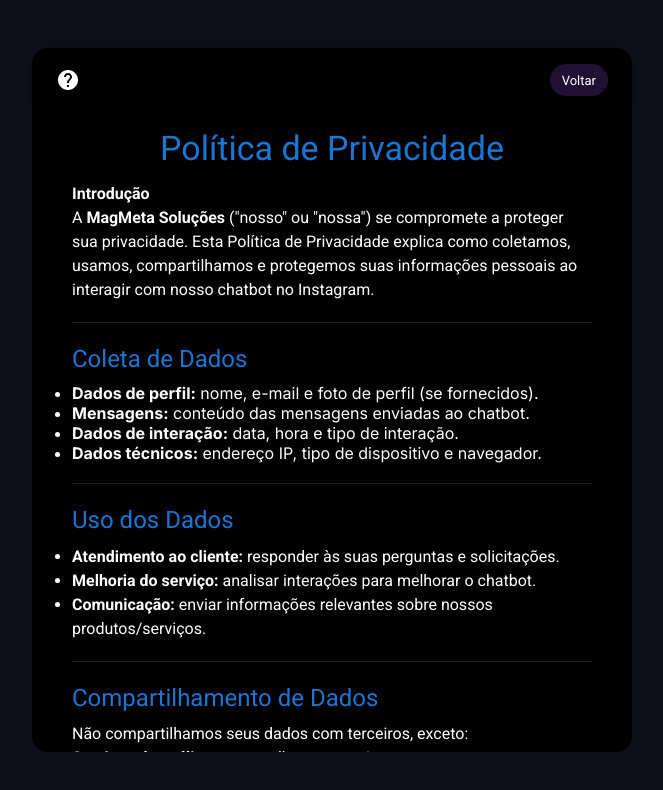
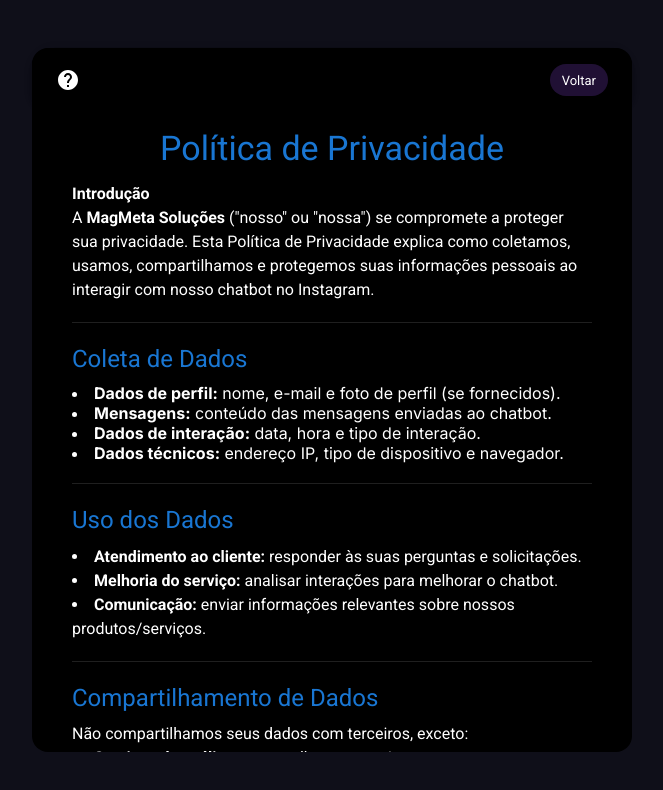
Before and after one commit to mmlabb/mm-leads, a Next.js app: page /info/politica-privacidade in a window 1280 px wide. Shown: the top 790 px of the page, without its empty margins (308-971 px from the left). Built offline with nearby package versions, Linux system fonts and the light colour scheme; what @mui/material-nextjs would draw is missing.

Commit message:
chore: Ajuste de ul politicas

```diff
--- a/src/app/info/politica-privacidade/page.js
+++ b/src/app/info/politica-privacidade/page.js
@@ -1,5 +1,5 @@
 import React from "react";
-import { Container, Typography, Box, Divider } from "@mui/material";
+import { Container, Typography, Box, Divider, Link } from "@mui/material";
 
 const PrivacyPolicy = () => {
   return (
@@ -29,7 +29,6 @@ const PrivacyPolicy = () => {
           Coleta de Dados
         </Typography>
 
-        <ul>
         <li>
           <strong>Dados de perfil:</strong> nome, e-mail e foto de perfil (se
           fornecidos).
@@ -45,7 +44,6 @@ const PrivacyPolicy = () => {
           <strong>Dados técnicos:</strong> endereço IP, tipo de dispositivo e
           navegador.
         </li>
-        </ul>
 
         <Divider style={{ margin: "20px 0" }} />
 
@@ -53,10 +51,9 @@ const PrivacyPolicy = () => {
           Uso dos Dados
         </Typography>
         <Typography variant="body1" paragraph>
-          <ul>
           <li>
-              <strong>Atendimento ao cliente:</strong> responder às suas
-              perguntas e solicitações.
+            <strong>Atendimento ao cliente:</strong> responder às suas perguntas
+            e solicitações.
           </li>
           <li>
             <strong>Melhoria do serviço:</strong> analisar interações para
@@ -66,7 +63,6 @@ const PrivacyPolicy = () => {
             <strong>Comunicação:</strong> enviar informações relevantes sobre
             nossos produtos/serviços.
           </li>
-          </ul>
         </Typography>
 
         <Divider style={{ margin: "20px 0" }} />
@@ -76,7 +72,6 @@ const PrivacyPolicy = () => {
         </Typography>
         <Typography variant="body1" paragraph>
           Não compartilhamos seus dados com terceiros, exceto:
-          <ul>
           <li>
             <strong>Serviços de análise:</strong> para melhorar o serviço.
           </li>
@@ -87,7 +82,6 @@ const PrivacyPolicy = () => {
           <li>
             <strong>Autoridades:</strong> se exigido por lei.
           </li>
-          </ul>
         </Typography>
 
         <Divider style={{ margin: "20px 0" }} />
@@ -97,12 +91,10 @@ const PrivacyPolicy = () => {
         </Typography>
         <Typography variant="body1" paragraph>
           Você tem direito a:
-          <ul>
           <li>Acessar seus dados.</li>
           <li>Corrigir dados inexatos.</li>
           <li>Excluir seus dados.</li>
           <li>Reclamar junto às autoridades competentes.</li>
-          </ul>
         </Typography>
 
         <Divider style={{ margin: "20px 0" }} />
@@ -112,11 +104,9 @@ const PrivacyPolicy = () => {
         </Typography>
         <Typography variant="body1" paragraph>
           Adotamos medidas de segurança para proteger seus dados, incluindo:
-          <ul>
           <li>Criptografia.</li>
           <li>Firewalls.</li>
           <li>Controles de acesso.</li>
-          </ul>
         </Typography>
 
         <Divider style={{ margin: "20px 0" }} />
@@ -136,13 +126,14 @@ const PrivacyPolicy = () => {
         </Typography>
         <Typography variant="body1" paragraph>
           Para questões ou solicitações, entre em contato por mensagem direta no
-          Instagram ou envie um e-mail para <strong>[seu e-mail]</strong>.
+          Instagram ou envie um e-mail para{" "}
+          <Link href="mailto:seuemail@example.com">contato@magmeta.br</Link>.
         </Typography>
 
         <Divider style={{ margin: "20px 0" }} />
 
         <Typography variant="body2" align="center" style={{ color: "#555" }}>
-          Data de atualização: <strong>[Data atual]</strong>
+          Data de atualização: <strong>[30/05/2025]</strong>
         </Typography>
 
         <Typography variant="body2" align="center" style={{ color: "#555" }}>
```
Lines whose indentation alone changed are shown as unchanged.
